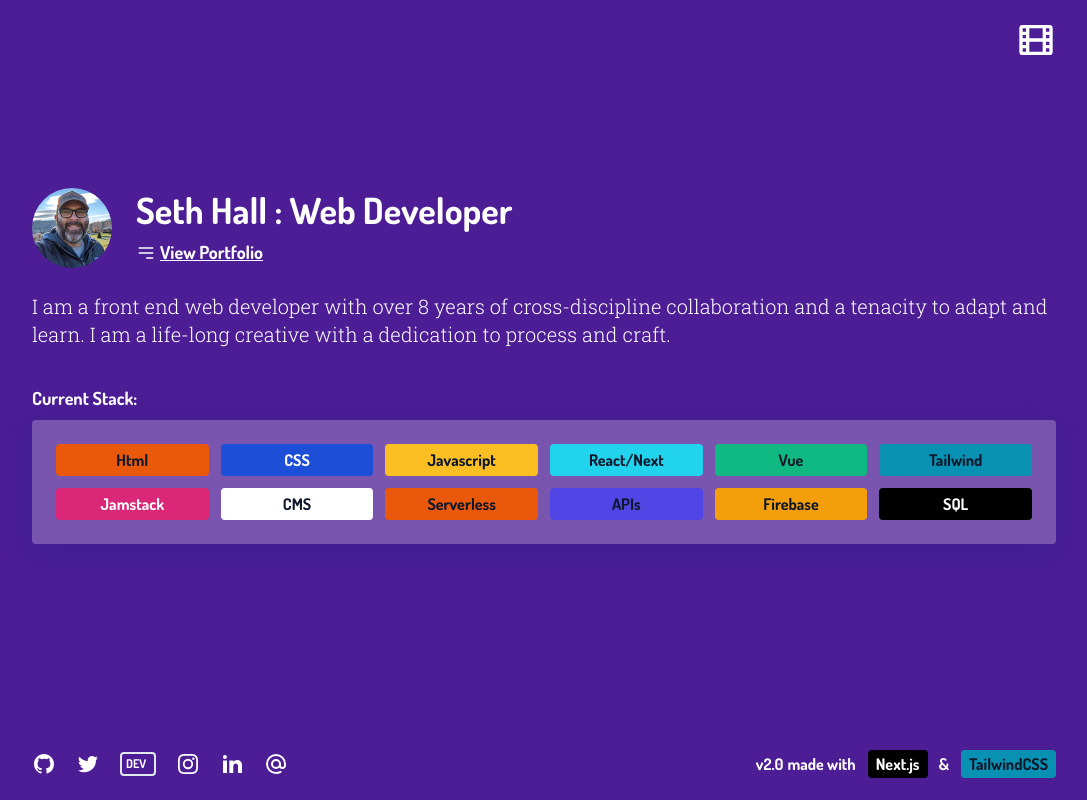
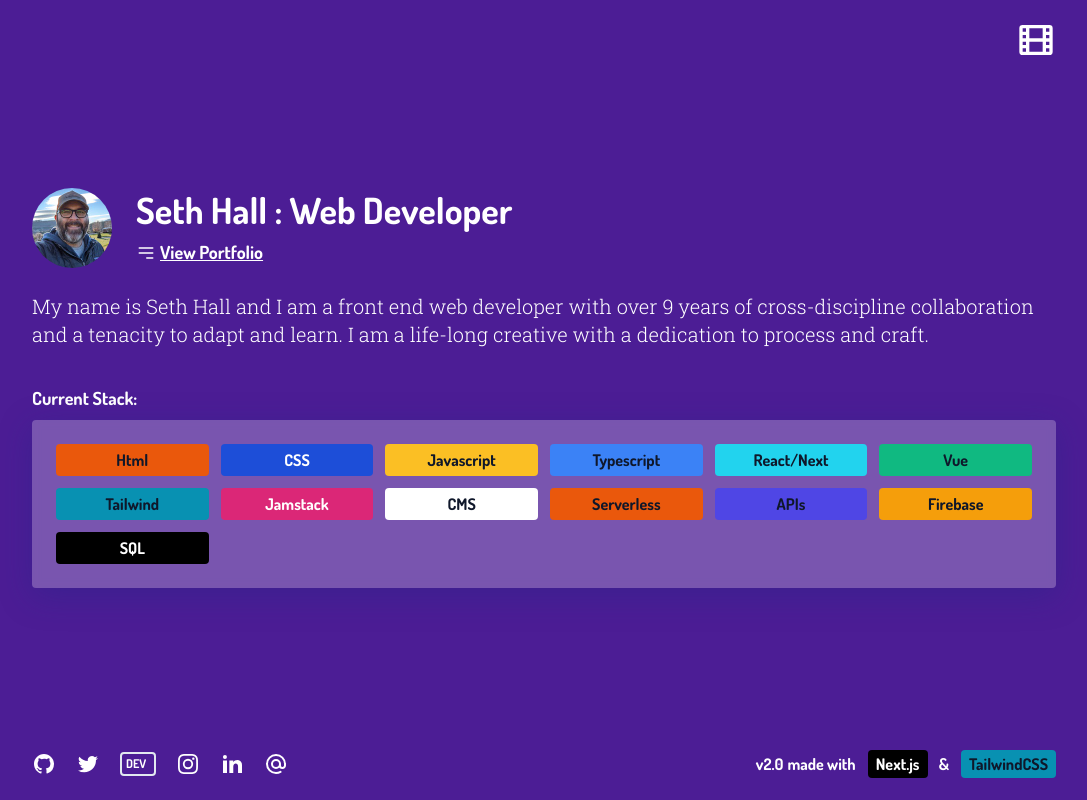
Before and after one commit to sethburtonhall/home-v2, a Next.js app: page / in a window 1280 px wide. Shown: the whole page, without its empty margins (96-1183 px from the left). Built offline with nearby package versions, Linux system fonts and the light colour scheme; what tailwindcss-debug-screens would draw is missing.

Commit message:
Dec 2021 update

```diff
--- a/components/Code.tsx
+++ b/components/Code.tsx
@@ -1,5 +1,6 @@
 import { useEffect, useContext } from 'react'
 import { SideBarContext } from '../contexts/SideBarContext'
+import { bio } from '../data/data'
 
 export default function Code() {
   const [toggleContext, setToggleContext] = useContext(SideBarContext)
@@ -67,7 +68,7 @@ export default function Code() {
       </div>
 
       <p className="font-serif text-base font-light pb-9 lg:text-xl">
-        I am a front end web developer with over 8 years of cross-discipline collaboration and a tenacity to adapt and learn. I am a life-long creative with a dedication to process and craft.
+        {bio}
       </p>
 
       <h1 className="pb-2 text-lg">Current Stack:</h1>
@@ -76,6 +77,9 @@ export default function Code() {
         <div className="p-1 bg-blue-700 rounded">CSS</div>
         <div className="p-1 text-gray-900 bg-yellow-400 rounded">
           Javascript
+        </div>
+        <div className="p-1 text-gray-900 bg-blue-500 rounded">
+          Typescript
         </div>
         <div className="p-1 text-gray-900 rounded bg-cyan-400">React/Next</div>
         <div className="p-1 text-gray-900 bg-green-500 rounded">Vue</div>
--- a/components/Resume.tsx
+++ b/components/Resume.tsx
@@ -1,7 +1,7 @@
 import { data } from 'autoprefixer'
 import { useContext } from 'react'
 import { SideBarContext } from '../contexts/SideBarContext'
-import { experience } from '../data/data'
+import { experience, bio } from '../data/data'
 
 export default function Resume() {
   const [toggleContext, setToggleContext] = useContext(SideBarContext)
@@ -34,7 +34,7 @@ export default function Resume() {
         </div>
 
         <p className="font-serif text-base font-light lg:text-lg">
-          My name is Seth Hall and I am a front end web developer with over 8 years of cross-discipline collaboration and a tenacity to adapt and learn. I am a life-long creative with a dedication to process and craft.
+          {bio}
         </p>
       </div>
 
--- a/data/data.js
+++ b/data/data.js
@@ -1,4 +1,7 @@
 // TODO: create data for remaning resume sections
+export const bio =
+  'My name is Seth Hall and I am a front end web developer with over 9 years of cross-discipline collaboration and a tenacity to adapt and learn. I am a life-long creative with a dedication to process and craft.'
+
 export const experience = [
   {
     title: 'Frontend Web Developer',
```
